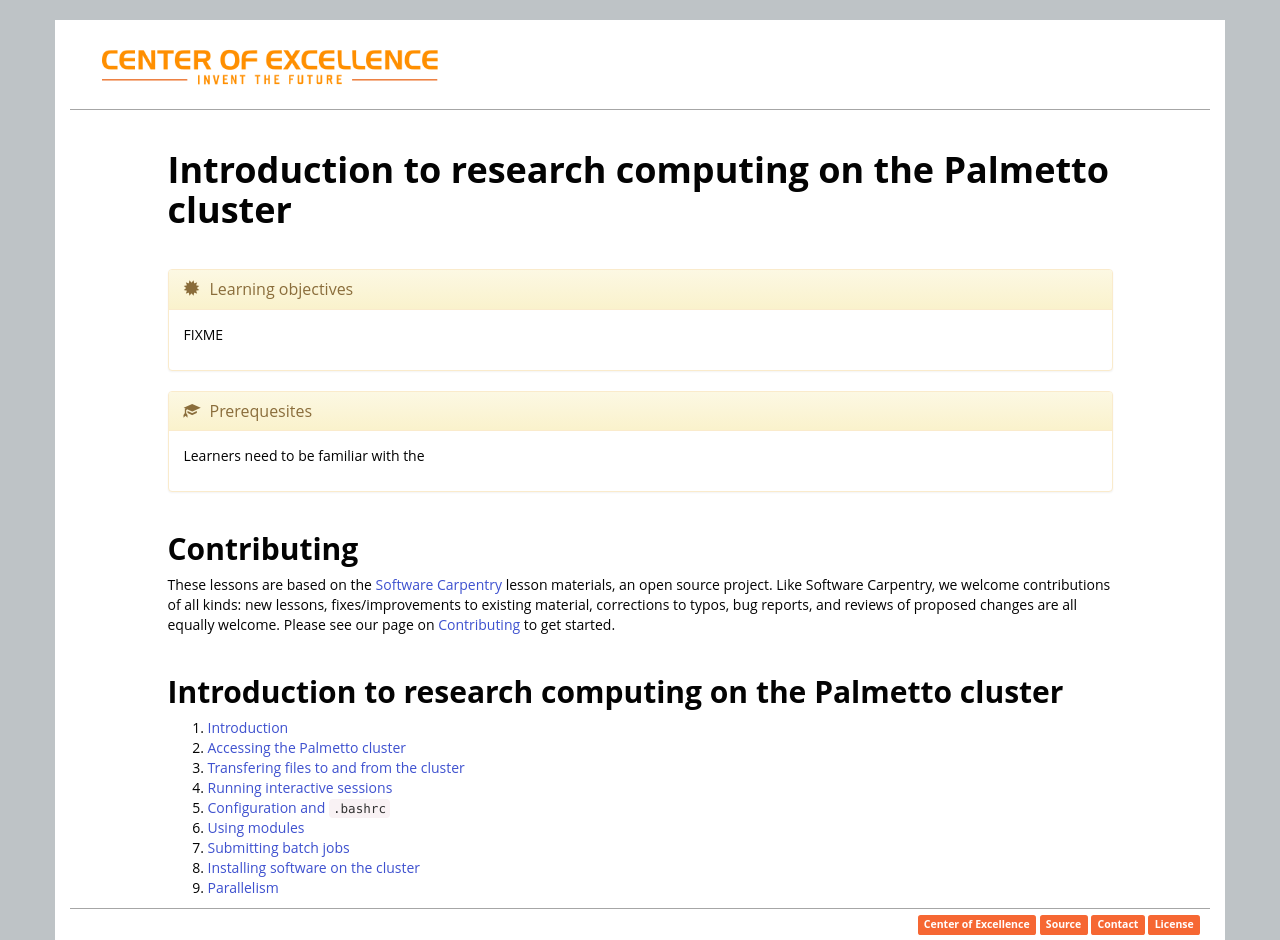
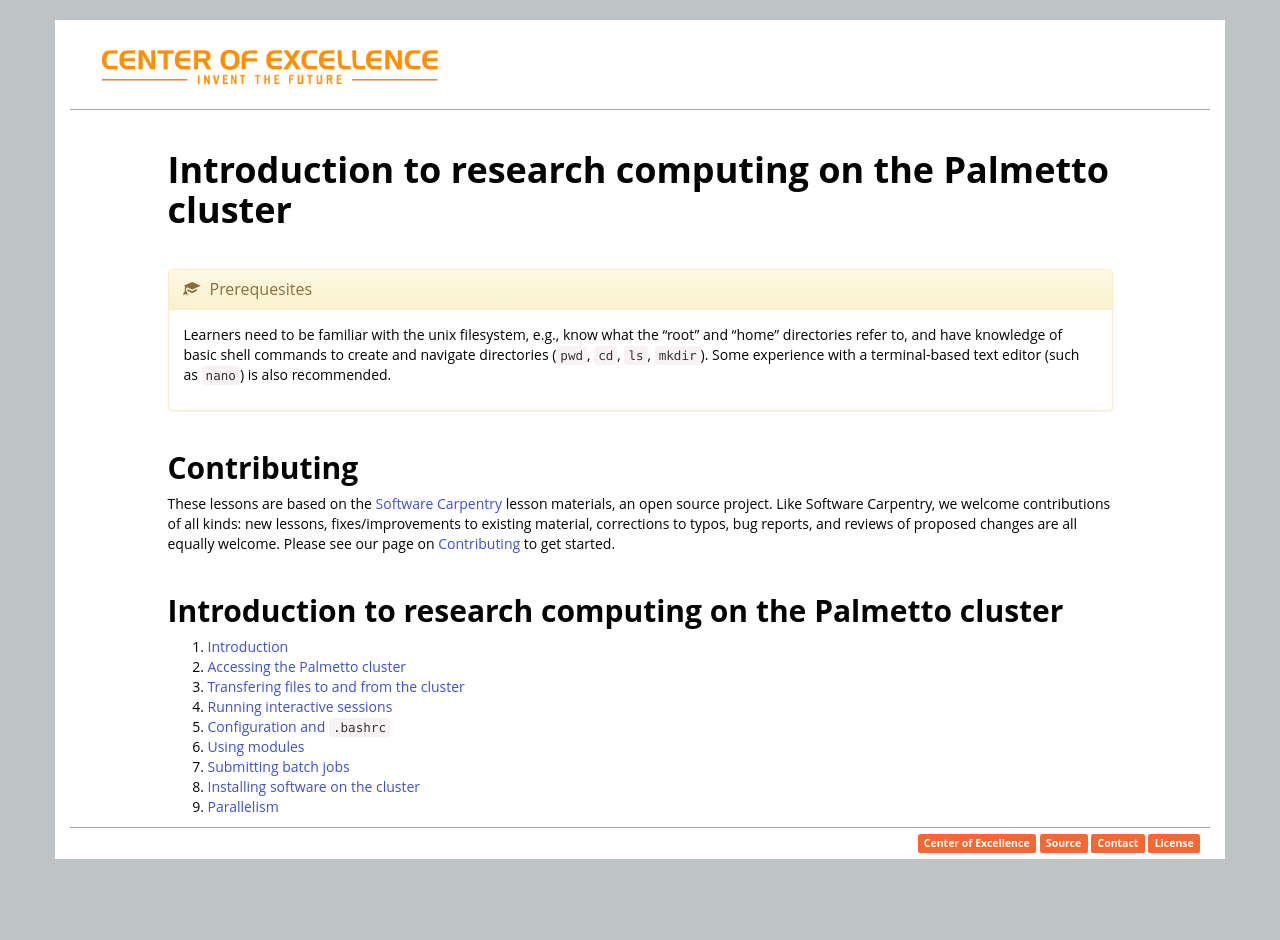
Before and after one commit to clemsonciti/hpc-workshop, a plain HTML site: page index.html in a window 1280 px wide. After the commit the page ends 879 px from the top, so only its background shows below. Drawn offline with nearby package versions, Linux system fonts and the light colour scheme.

Commit message:
update index

```diff
--- a/index.html
+++ b/index.html
@@ -27,20 +27,12 @@
       <div class="row">
         <div class="col-md-10 col-md-offset-1">
                     <h1 class="title">Introduction to research computing on the Palmetto cluster</h1>
-          <section class="objectives panel panel-warning">
-<div class="panel-heading">
-<h2 id="learning-objectives"><span class="glyphicon glyphicon-certificate"></span>Learning objectives</h2>
-</div>
-<div class="panel-body">
-<p>FIXME</p>
-</div>
-</section>
-<section class="prereq panel panel-warning">
+          <section class="prereq panel panel-warning">
 <div class="panel-heading">
 <h2 id="prerequesites"><span class="glyphicon glyphicon-education"></span>Prerequesites</h2>
 </div>
 <div class="panel-body">
-<p>Learners need to be familiar with the</p>
+<p>Learners need to be familiar with the unix filesystem, e.g., know what the “root” and “home” directories refer to, and have knowledge of basic shell commands to create and navigate directories (<code>pwd</code>, <code>cd</code>, <code>ls</code>, <code>mkdir</code>). Some experience with a terminal-based text editor (such as <code>nano</code>) is also recommended.</p>
 </div>
 </section>
 <h2 id="contributing">Contributing</h2>
```
Also changed, not shown: 2 other files.
